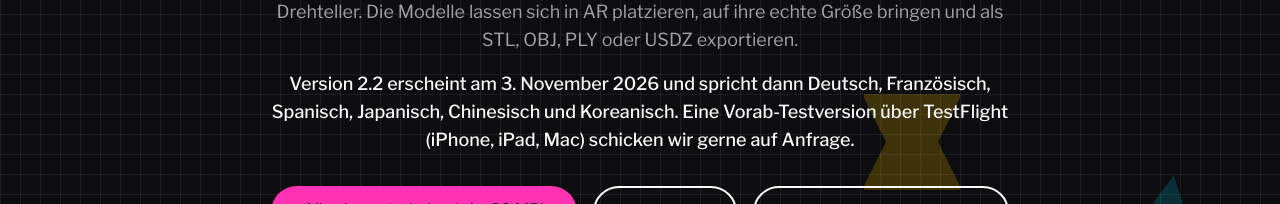
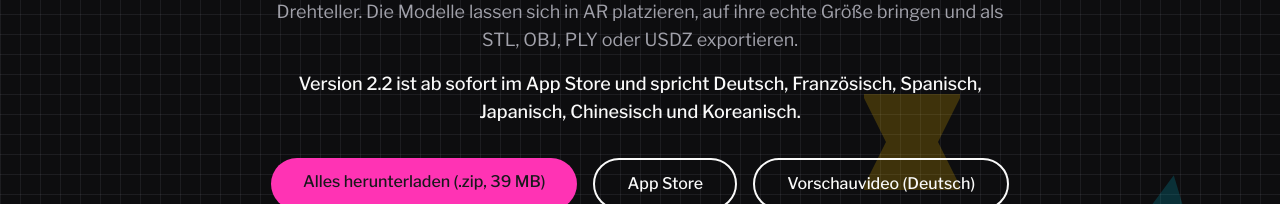
Before and after one commit to MatthewWaller/CephalopodWebsite, a Next.js app: page /press/sapling in a window 1280 px wide. Shown: the part 306-510 px from the top of the page. Built offline with nearby package versions, Linux system fonts and the light colour scheme; no server answers; a web font is replaced by a local one.

Commit message:
Sapling press kit: 2.2 is out now
Drop the Nov 3 release date and the TestFlight offer from the page copy,
meta descriptions and the READMEs inside both press zips.

```diff
--- a/app/press/sapling/en/layout.tsx
+++ b/app/press/sapling/en/layout.tsx
@@ -2,7 +2,7 @@ import type { Metadata } from "next"
 
 export const metadata: Metadata = {
   title: "Sapling Press Kit - Cephalopod Studio",
-  description: "App icon, screenshots and preview video for 3D Scanner: Sapling, free to use in coverage. Version 2.2 arrives November 3, 2026.",
+  description: "App icon, screenshots and preview video for 3D Scanner: Sapling, free to use in coverage. Version 2.2 is out now, in seven languages.",
 }
 
 export default function SaplingPressEnLayout({ children }: { children: React.ReactNode }) {
--- a/app/press/sapling/layout.tsx
+++ b/app/press/sapling/layout.tsx
@@ -2,7 +2,7 @@ import type { Metadata } from "next"
 
 export const metadata: Metadata = {
   title: "Sapling Pressekit - Cephalopod Studio",
-  description: "App-Icon, Screenshots mit deutscher Oberfläche und Vorschauvideo für 3D Scanner: Sapling, frei verwendbar für die Berichterstattung. Version 2.2 erscheint am 3. November 2026.",
+  description: "App-Icon, Screenshots mit deutscher Oberfläche und Vorschauvideo für 3D Scanner: Sapling, frei verwendbar für die Berichterstattung. Version 2.2 ist im App Store, jetzt auch auf Deutsch.",
 }
 
 export default function SaplingPressLayout({ children }: { children: React.ReactNode }) {
--- a/app/press/sapling/press-kit.tsx
+++ b/app/press/sapling/press-kit.tsx
@@ -22,7 +22,7 @@ const COPY = {
     intro:
       "3D Scanner: Sapling verwandelt echte Objekte in detaillierte 3D-Modelle, direkt auf iPhone, iPad und Mac. Mit LiDAR geht man einmal um ein Objekt herum, ohne LiDAR hilft ein Drehteller. Die Modelle lassen sich in AR platzieren, auf ihre echte Größe bringen und als STL, OBJ, PLY oder USDZ exportieren.",
     release:
-      "Version 2.2 erscheint am 3. November 2026 und spricht dann Deutsch, Französisch, Spanisch, Japanisch, Chinesisch und Koreanisch. Eine Vorab-Testversion über TestFlight (iPhone, iPad, Mac) schicken wir gerne auf Anfrage.",
+      "Version 2.2 ist ab sofort im App Store und spricht Deutsch, Französisch, Spanisch, Japanisch, Chinesisch und Koreanisch.",
     zip: "Alles herunterladen (.zip, 39 MB)",
     zipFile: "Sapling-Pressekit.zip",
     appStore: "https://apps.apple.com/de/app/3d-scanner-sapling/id6450019198",
@@ -41,7 +41,7 @@ const COPY = {
     intro:
       "3D Scanner: Sapling turns real-world objects into detailed 3D models, right on iPhone, iPad and Mac. With LiDAR you walk once around an object; without it, a turntable does the job. Models can be placed in AR, set to their real-world size, and exported as STL, OBJ, PLY or USDZ.",
     release:
-      "Version 2.2 arrives on November 3, 2026, in German, French, Spanish, Japanese, Chinese and Korean. A pre-release TestFlight build (iPhone, iPad, Mac) is available on request.",
+      "Version 2.2 is out now on the App Store, in German, French, Spanish, Japanese, Chinese and Korean.",
     zip: "Download everything (.zip, 39 MB)",
     zipFile: "Sapling-Press-Kit.zip",
     appStore: "https://apps.apple.com/us/app/3d-scanner-sapling/id6450019198",
```
Also changed, not shown: public/press/sapling/README-EN.txt, public/press/sapling/README.txt, 2 other files (tests, documents, lock files or other folders).
